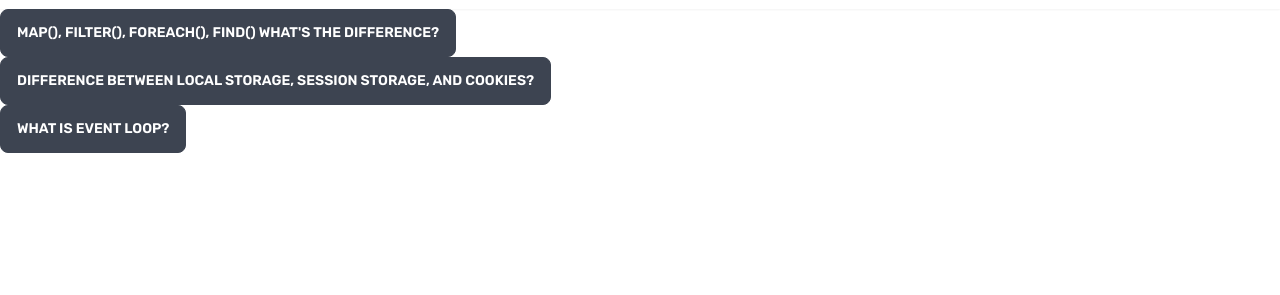
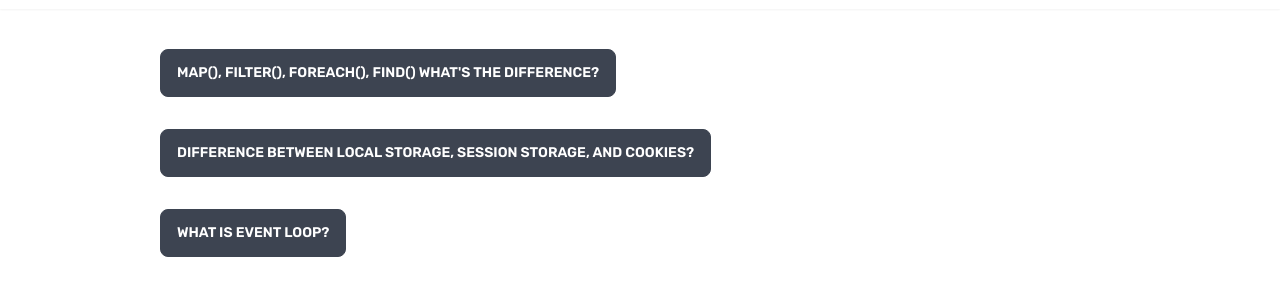
Before and after one commit to jewelislam360/a7-quiz-hero, a plain HTML site: page blog.html in a window 1280 px wide. Shown: the part 55-350 px from the top of the page. Drawn offline with nearby package versions, Linux system fonts and the light colour scheme.

Commit message:
finaly update

```diff
--- a/blog.html
+++ b/blog.html
@@ -49,9 +49,9 @@
         </nav>
     </header>
     <!-- Header/Navbar section end -->
-    <main class="w-50% mx-auto">
+    <main">
         <!-- question section start -->
-        <section>
+        <section class="mt-10 mb-8 mx-auto w-3/4">
             <label for="my-modal" class="btn">map(), filter(), forEach(), find() What's the difference?</label>
 
             <!-- Put this part before </body> tag -->
@@ -71,7 +71,7 @@
                 </div>
             </div>
         </section>
-        <section>
+        <section class="mb-8 mx-auto w-3/4">
             <label for="my-modal" class="btn">Difference between Local Storage, Session Storage, and Cookies?</label>
 
 
@@ -91,7 +91,7 @@
                 </div>
             </div>
         </section>
-        <section>
+        <section class="mx-auto w-3/4" >
             <label for="my-modal" class="btn">what is event loop?</label>
 
 
```
